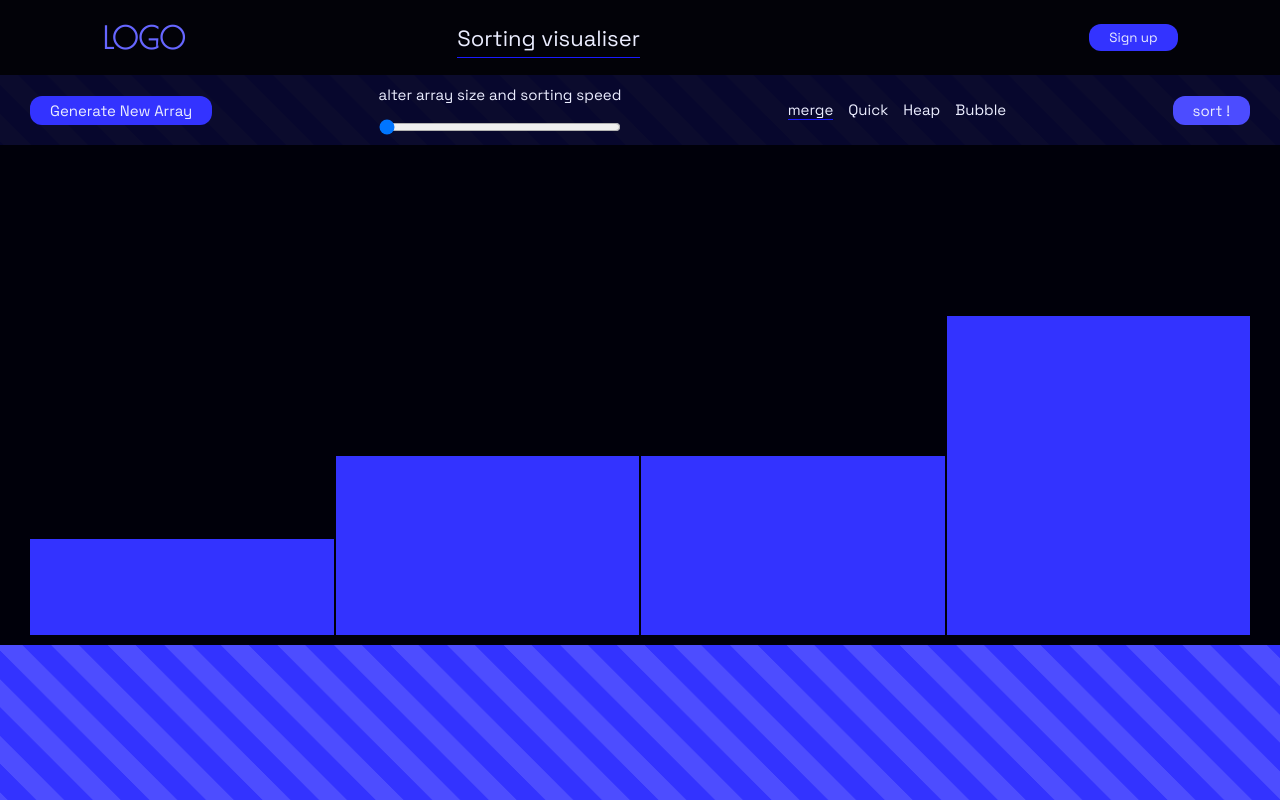
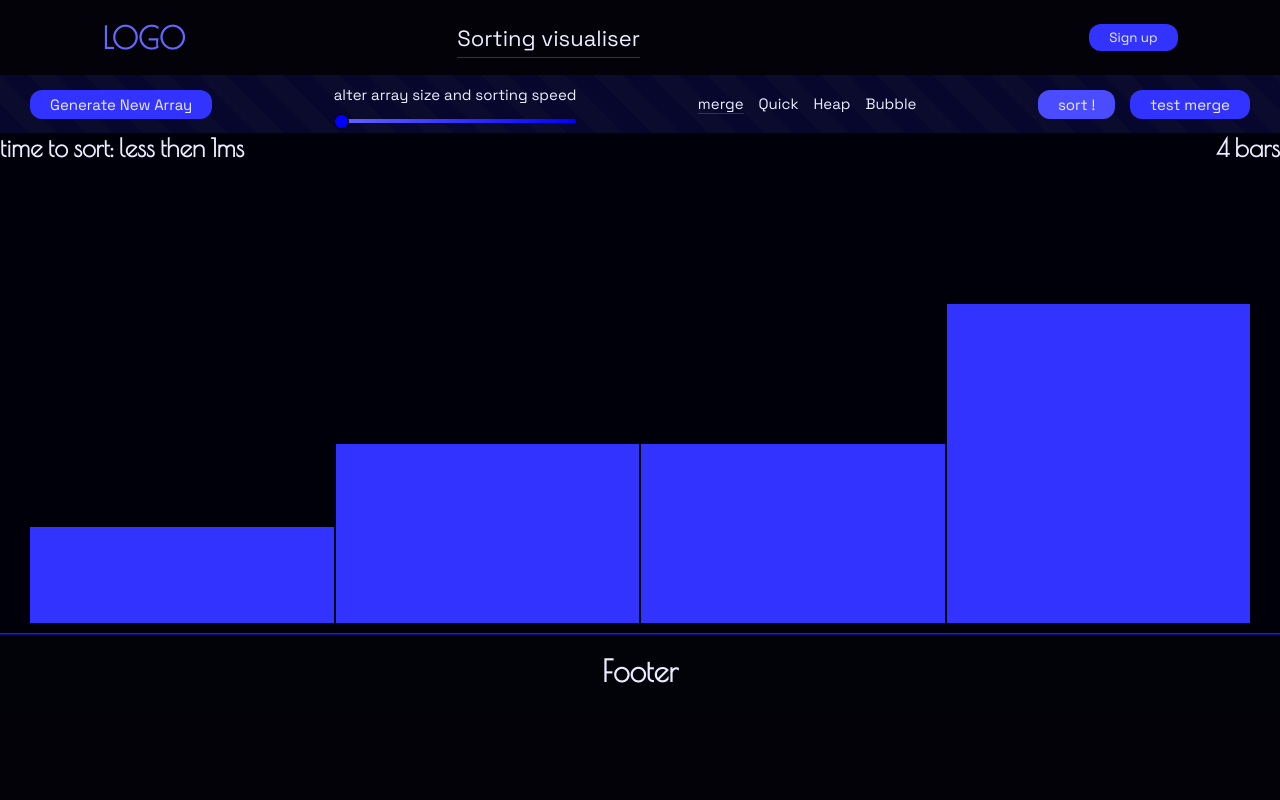
Before and after one commit to wael-boss/Algorithmic-Perspective, a React (Create React App) app: page / in a window 1280 px wide. Both pictures are taken after a click on the button "sort !". Built offline with nearby package versions, Linux system fonts and the light colour scheme.

Commit message:
merge sort animation progress
fed index instead of array for animation to work

```diff
--- a/src/App.js
+++ b/src/App.js
@@ -1,4 +1,5 @@
 import { Route, Routes } from "react-router-dom";
+import Footer from "./components/Footer";
 import Header from "./components/Header";
 import SortingVisualiser from "./pages/SortingVisualiser";
 
@@ -10,6 +11,7 @@
       <Routes>
         <Route path="/" element={<SortingVisualiser/>}/>
       </Routes>
+      <Footer/>
     </div>
   );
 }
--- /dev/null
+++ b/src/components/Footer.js
@@ -0,0 +1,8 @@
+
+const Footer = () => {
+  return (
+    <footer>Footer</footer>
+  )
+}
+
+export default Footer
--- a/src/css/SortingVisualiser.css
+++ b/src/css/SortingVisualiser.css
@@ -3,7 +3,20 @@
     display: flex;
     justify-content: space-between;
     align-items: center;
+    overflow: hidden;
+    position: relative;
   }
+#sortingOptionsBar::before{
+  content: '';
+  position: absolute;
+  top: 0px;
+  bottom: 0px;
+  right: 0px;
+  left: 0px;
+  background-image: linear-gradient(45deg, #3333ff 25%, #4d4dff 25%, #4d4dff 50%, #3333ff 50%, #3333ff 75%, #4d4dff 75%, #4d4dff 100%);
+  background-size: 56.57px 56.57px;
+  z-index: -1;
+}
 .sortingOption{
   display: flex;
   align-items: center;
@@ -22,21 +35,56 @@
 #silderOption>*{
   width: 100%;
 }
+#widthRange{
+  appearance: none;
+  background-image: linear-gradient(90deg ,var(--colorScale5) ,var(--colorScale1));
+  height: 4px;
+  border-radius: var(--radius-B);
+}
+#widthRange::-webkit-slider-thumb {
+  -webkit-appearance: none;
+  appearance: none;
+  width: 15px;
+  aspect-ratio: 1/1;
+  border-radius: 50%;
+  background: var(--colorScale1);
+  border: 1px solid var(--grayScale1);
+  cursor: pointer;
+}
+#widthRange::-moz-range-thumb{
+  -webkit-appearance: none;
+  appearance: none;
+  width: 15px;
+  aspect-ratio: 1/1;
+  border-radius: 50%;
+  background: var(--colorScale1);
+  border: 1px solid var(--grayScale1);
+  cursor: pointer;
+}
 #sortingSection{
   height: 500px;
   display: flex;
   align-items: end;
   gap: 2px;
   overflow: hidden;
+  position: relative;
 }
 #sortingSection>.bar{
   flex-grow: 1;
   background-color: var(--colorScale3);
 }
-/* #sortingSection>.bar>p{
+.compared{
+  background-color: red;
+}
+#algoTimer{
   position: absolute;
-  top: 100%;
-  font-size: var(--fontSize-S);
-  transform: rotate(90deg) translate(100%);
-  background-color: transparent;
-} */
+  top: 0px;
+  left: 0px;
+  font:700 var(--fontSize-M) var(--font1)
+}
+#numOfBars{
+  position: absolute;
+  top: 0px;
+  right: 0px;
+  font:700 var(--fontSize-M) var(--font1)
+}
--- a/src/index.css
+++ b/src/index.css
@@ -55,17 +55,6 @@
   min-height: 100vh;
   background-color: var(--grayScale1);
   overflow-x: hidden;
-}
-body::before{
-  content: '';
-  position: fixed;
-  top: 0px;
-  bottom: 0px;
-  right: 0px;
-  left: 0px;
-  background-image: linear-gradient(45deg, #3333ff 25%, #4d4dff 25%, #4d4dff 50%, #3333ff 50%, #3333ff 75%, #4d4dff 75%, #4d4dff 100%);
-  background-size: 56.57px 56.57px;
-  z-index: -1;
 }
 /* default styles */
 button{
@@ -137,3 +126,11 @@
 section:nth-child(odd){
   background-color: var(--grayScale1);
 }
+footer{
+  display: flex;
+  justify-content: center;
+  align-items: center;
+  padding: 20px 0;
+  font: 600 var(--fontSize-B) var(--font1);
+  background-image: linear-gradient(180deg ,var(--colorScale2) 0% 1% ,var(--grayScale1) 3% 100%);
+}
--- a/src/pages/SortingVisualiser.js
+++ b/src/pages/SortingVisualiser.js
@@ -2,6 +2,8 @@
 import { useState } from 'react'
 import '../css/SortingVisualiser.css'
 const SortingVisualiser = () => {
+    const animations=[]
+    const [bars ,setBars]=useState([])
     // sorting algos
     // merge sort
     const merge=(firstHalf ,secondHalf)=>{
@@ -21,6 +23,86 @@
         const firstHalf=array.splice(0 ,midPoint)
         return merge(mergeSort(firstHalf) ,mergeSort(array))
     }
+    //
+
+
+
+
+
+
+
+
+
+
+
+
+
+
+
+
+
+
+    const testMerge=(array ,firstParams ,secondParams)=>{
+        if(!firstParams || !secondParams) return
+        console.log(`comparing ${array.slice(firstParams.s ,firstParams.e)} and ${array.slice(secondParams.s ,secondParams.e)}`)
+}
+    const testMergeSort=(array ,s=0 ,e=array.length)=>{
+        const currentArray=array.slice(s ,e)
+        console.log(currentArray)
+        if(currentArray.length<2){
+            return {s:s,e:e}
+        }
+        const midPoint=Math.floor(currentArray.length/2)
+        return testMerge(array ,testMergeSort(array ,s ,s+midPoint),testMergeSort(array ,s+midPoint ,e))
+    }
+
+
+
+
+
+
+
+
+
+
+    const animationFunc=()=>{
+        let factor=100
+        let i=100
+        animations.map(frame=>{
+            if(frame.type==='compare'){
+                setTimeout(()=>{
+                    bars[frame.A].classList.add('compared')
+                    bars[frame.B].classList.add('compared')
+                },i)
+                setTimeout(()=>{
+                    bars[frame.A].classList.remove('compared')
+                    bars[frame.B].classList.remove('compared')
+                },i+factor)
+            }else if(frame.type==='swap'){
+                let result=bars
+                const tempStorage=result[frame.A]
+                result[frame.A]=result[frame.B]
+                result[frame.B]=tempStorage
+                setTimeout(()=>{
+                    setBars(result)
+                },i)
+            }
+            i+=factor
+        })
+    }
+
+
+
+
+
+
+
+
+
+
+
+
+
     // bubble sort
     const bubbleSort=(array)=>{
     if(array.length<2) return array
@@ -28,9 +110,7 @@
     for(let i=0;i<result.length;i++){
         for(let j=0;j<result.length-i;j++){
             if(result[j]>result[j+1]){
-                const big=result[j]
-                result[j]=result[j+1]
-                result[j+1]=big
+                [result[j] ,result[j+1]]=[result[j+1],result[j]]
             }
         }
     }
@@ -52,8 +132,12 @@
         const sortedLeftSide=quickSort(unsortedLeftSide)
         const sortedRightSide=quickSort(unsortedRightSide)
         return [...sortedLeftSide ,pivot ,...sortedRightSide]
-      }
+    }
     // end
+    const [algoTimer ,setAlgoTimer]=useState({
+        start:null,
+        end:null
+    })
     const [width ,setWidth]=useState(4)
     const [mainArray ,setMainArray]=useState([])
     const [max ,setMax]=useState(100)
@@ -61,6 +145,12 @@
     const graphRef=useRef()
     const maxNumber=400 //400 for best proformence
     const minNumber=4   //4 for best proformence
+    const animator=()=>{
+        // setInterval(()=>{
+            //     setMainArray(frame)
+        // },100)
+        // )
+    }
     const newArray=()=>{
         const arr=[]
         for(let i=0;i<width;i++){
@@ -71,6 +161,12 @@
     useEffect(()=>{
         setMainArray(newArray())
     },[width])
+    useEffect(()=>{
+        setBars(document.querySelectorAll('.bar'))
+        if(algoTimer.end===null && algoTimer.start!==null){
+            setAlgoTimer({...algoTimer, end:Date.now()})
+        }
+    },[mainArray])
     useEffect(()=>{
         setMax(Math.floor((graphRef.current.clientWidth-60) / 4))
     },[])
@@ -83,11 +179,12 @@
             <div className="sortingOption" id="silderOption">
                 <p>alter array size and sorting speed</p>
                 <input
+                id='widthRange'
                 type='range'
-                min='4'
+                min={minNumber}
                 max={max}
                 value={width}
-                onChange={e=>setWidth(e.target.value)}
+                onChange={e=>setWidth(Number(e.target.value))}
                 />
             </div>
             <div className="sortingOption" id="alogorithmOption">
@@ -97,17 +194,21 @@
                 <p style={{borderBottomColor:algo===4? 'var(--colorScale2)' : ''}} onClick={()=>setAlgo(4)}>Bubble</p>
             </div>
             <div className="sortingOption" id="sortOption">
-                <button onClick={
-                ()=>setMainArray(
+                <button onClick={()=>{
+                    setAlgoTimer({start:Date.now() ,end:null})
+                    setMainArray(
                     algo===1 ? mergeSort(mainArray) :
                     algo===2 ? quickSort(mainArray):
                     algo===3 ? {/*heap */}:
                     bubbleSort(mainArray)
                 )
-                }>sort !</button>
+                }}>sort !</button>
+                <button onClick={()=>{testMergeSort(mainArray)}}>test merge</button>
             </div>
         </section>
         <section id="sortingSection" ref={graphRef}>
+            {algoTimer.end && <p id='algoTimer'>time to sort: {algoTimer.end-algoTimer.start>=1 ? algoTimer.end-algoTimer.start : 'less then 1'}ms</p>}
+            <p id='numOfBars'>{width===1 ? `${width} bar` : `${width} bars`}</p>
             {mainArray.length ? mainArray.map((value ,indx)=>{
                 return(
                     <div className='bar' key={indx} title={value} style={{height:`${value}px`}}></div>
```
Also changed, not shown: 1 other file (tests, documents, lock files or other folders).
